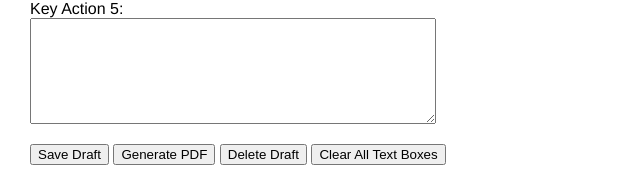
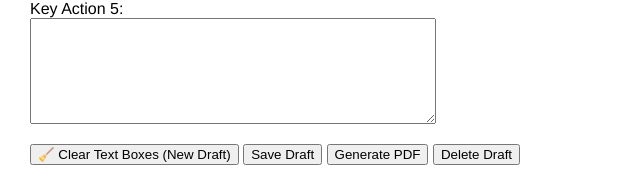
Before and after one commit to suzyatTP/fillableform, a Flask app: page / in a window 1280 px wide. Shown: the part 2228-2423 px from the top of the page, without its empty margins (0-640 px from the left). Run offline with Flask 3, Linux system fonts and the light colour scheme; data that the repository does not hold is empty.

Commit message:
Add SQLite draft saving and HTML updates

```diff
--- a/templates/form.html
+++ b/templates/form.html
@@ -118,10 +118,13 @@
         <textarea name="Action{{ i }}">{{ data.get('Action' ~ i, '') }}</textarea></label></p>
       {% endfor %}
 
+      <a href="/" style="text-decoration: none;">
+        <button type="button">🧹 Clear Text Boxes (New Draft)</button>
+      </a>
+
     <button type="submit" name="action" value="save">Save Draft</button>
     <button type="submit" name="action" value="submit">Generate PDF</button>
     <button type="submit" name="action" value="delete">Delete Draft</button>
-    <button type="reset">Clear All Text Boxes</button>
 
   </form>
 </body>
```
